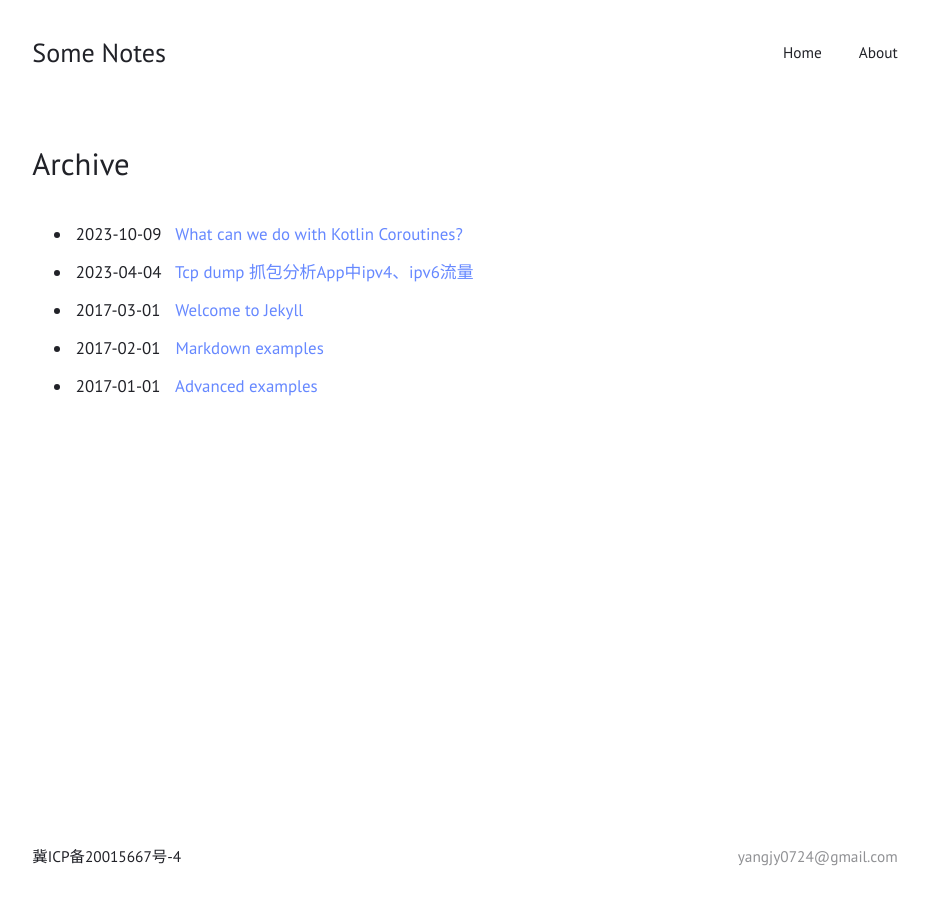
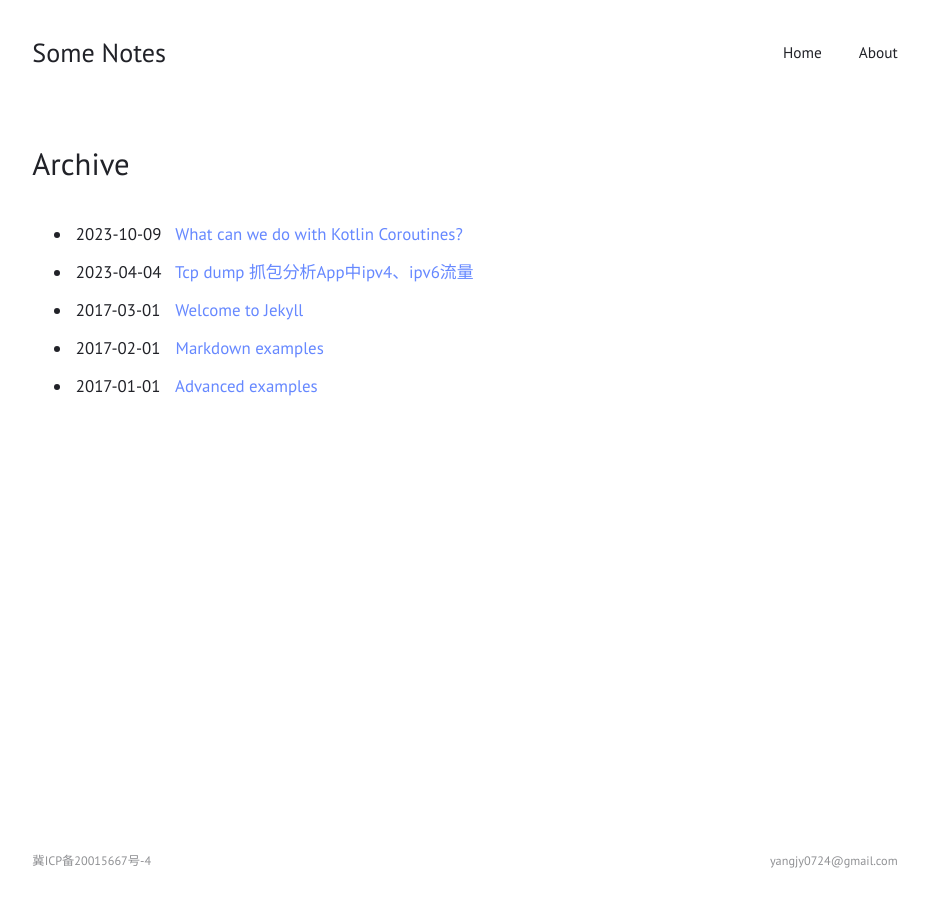
Before and after one commit to Maxyjy/Maxyjy.github.io, a Jekyll site: the page built from archive.html, in a window 1280 px wide. Shown: the whole page, without its empty margins (175-1104 px from the left). Built offline with Jekyll 4.4.1, drawn with Linux system fonts in a browser that asks for light colours.

Commit message:
change web style

```diff
--- a/_layouts/default.html
+++ b/_layouts/default.html
@@ -39,8 +39,8 @@
 
 {% if site.external %}
 <footer>
-  <div class="description"><a href="https://beian.miit.gov.cn">{{ site.description | default: site.title }}</a></div>
-  <div><span class="mail-address">yangjy0724@gmail.com</span></div>
+  <div class="foot"><a href="https://beian.miit.gov.cn">{{ site.description | default: site.title }}</a></div>
+  <div class="foot"><span>yangjy0724@gmail.com</span></div>
 </footer>
 {% endif %}
 
--- a/_sass/classes.sass
+++ b/_sass/classes.sass
@@ -35,7 +35,8 @@
 a:hover .icon
   color: reduce(100)
 
-.mail-address
+.foot
+  font-size: 0.8em
   color: #909194
 
 .full table
--- a/assets/css/sidebar.sass
+++ b/assets/css/sidebar.sass
@@ -50,7 +50,3 @@ nav a:hover, nav a.selected
 .icon
   margin-right: 1.2em
   color: inherit!important
-
-.description
-  margin: 2em 0
-  color: #909194
```
